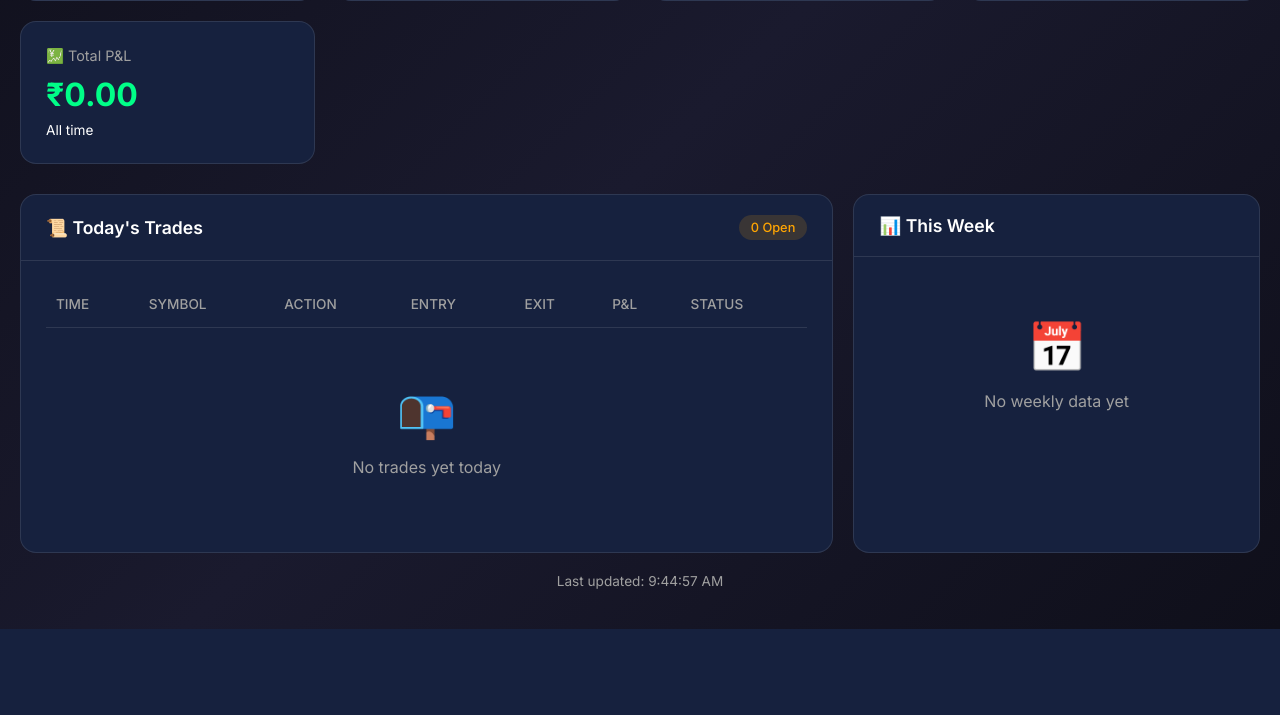
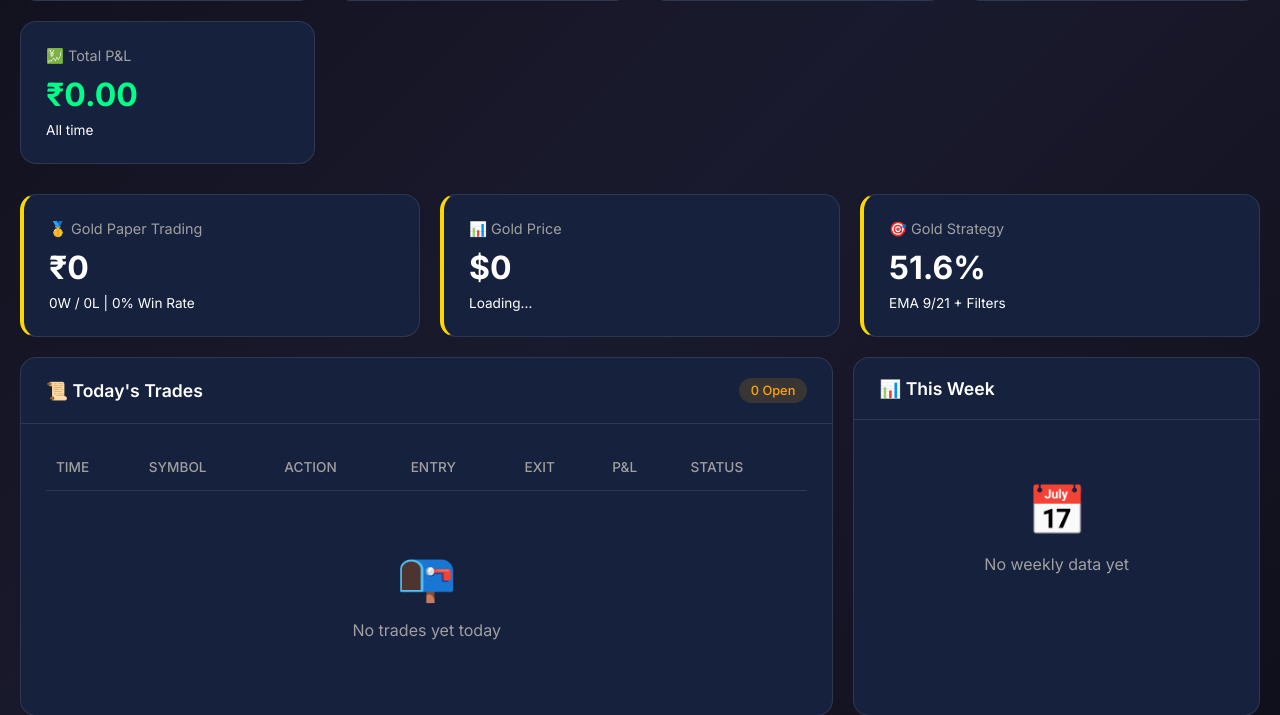
Before and after one commit to Karthikeyan-Ravichandran22/zerodha-trading-bot, a Flask app: page / in a window 1280 px wide. Shown: the part 282-997 px from the top of the page. Before the commit the page ends 911 px from the top, so only its background shows below. Run offline with Flask 3, Linux system fonts and the light colour scheme; data that the repository does not hold is empty.

Commit message:
📊 Added Gold Paper Trading to Dashboard
- Added Gold stats section to dashboard (price, trend, P&L)
- API endpoint returns gold paper trading data
- Real-time updates every 10 seconds

```diff
--- a/web_dashboard/templates/dashboard.html
+++ b/web_dashboard/templates/dashboard.html
@@ -364,6 +364,25 @@
             </div>
         </div>
 
+        <!-- Gold Paper Trading Section -->
+        <div class="stats-grid" style="margin-bottom: 20px;">
+            <div class="stat-card" style="border-left: 4px solid #ffd700;">
+                <div class="stat-label">🥇 Gold Paper Trading</div>
+                <div class="stat-value" id="goldPnl">₹0</div>
+                <div class="stat-change" id="goldStats">0W / 0L | 0% Win Rate</div>
+            </div>
+            <div class="stat-card" style="border-left: 4px solid #ffd700;">
+                <div class="stat-label">📊 Gold Price</div>
+                <div class="stat-value" id="goldPrice">$0</div>
+                <div class="stat-change" id="goldTrend">Loading...</div>
+            </div>
+            <div class="stat-card" style="border-left: 4px solid #ffd700;">
+                <div class="stat-label">🎯 Gold Strategy</div>
+                <div class="stat-value" id="goldWinRate">51.6%</div>
+                <div class="stat-change">EMA 9/21 + Filters</div>
+            </div>
+        </div>
+
         <!-- Main Content -->
         <div class="main-grid">
             <!-- Trades Table -->
@@ -509,6 +528,23 @@
                         `).join('');
                     }
 
+                    // Update Gold Paper Trading Stats
+                    if (data.gold) {
+                        const goldPnlEl = document.getElementById('goldPnl');
+                        goldPnlEl.textContent = formatCurrency(data.gold.pnl || 0);
+                        goldPnlEl.className = 'stat-value ' + ((data.gold.pnl || 0) >= 0 ? 'positive' : 'negative');
+
+                        document.getElementById('goldStats').textContent =
+                            `${data.gold.wins || 0}W / ${data.gold.losses || 0}L | ${(data.gold.win_rate || 0).toFixed(1)}% Win Rate`;
+
+                        document.getElementById('goldPrice').textContent =
+                            '$' + (data.gold.price || 0).toLocaleString('en-US', { minimumFractionDigits: 2, maximumFractionDigits: 2 });
+
+                        const trendEmoji = data.gold.trend === 'BULLISH' ? '🟢' : data.gold.trend === 'BEARISH' ? '🔴' : '⚪';
+                        document.getElementById('goldTrend').textContent =
+                            `${trendEmoji} ${data.gold.trend || 'N/A'} | RSI: ${(data.gold.rsi || 0).toFixed(1)} | ${data.gold.quality || 'N/A'}`;
+                    }
+
                     // Update timestamp
                     document.getElementById('lastUpdate').textContent = new Date().toLocaleTimeString();
                     document.getElementById('loadingIndicator').style.display = 'none';
```
Also changed, not shown: cloud_bot.py (+30 -0 lines).
